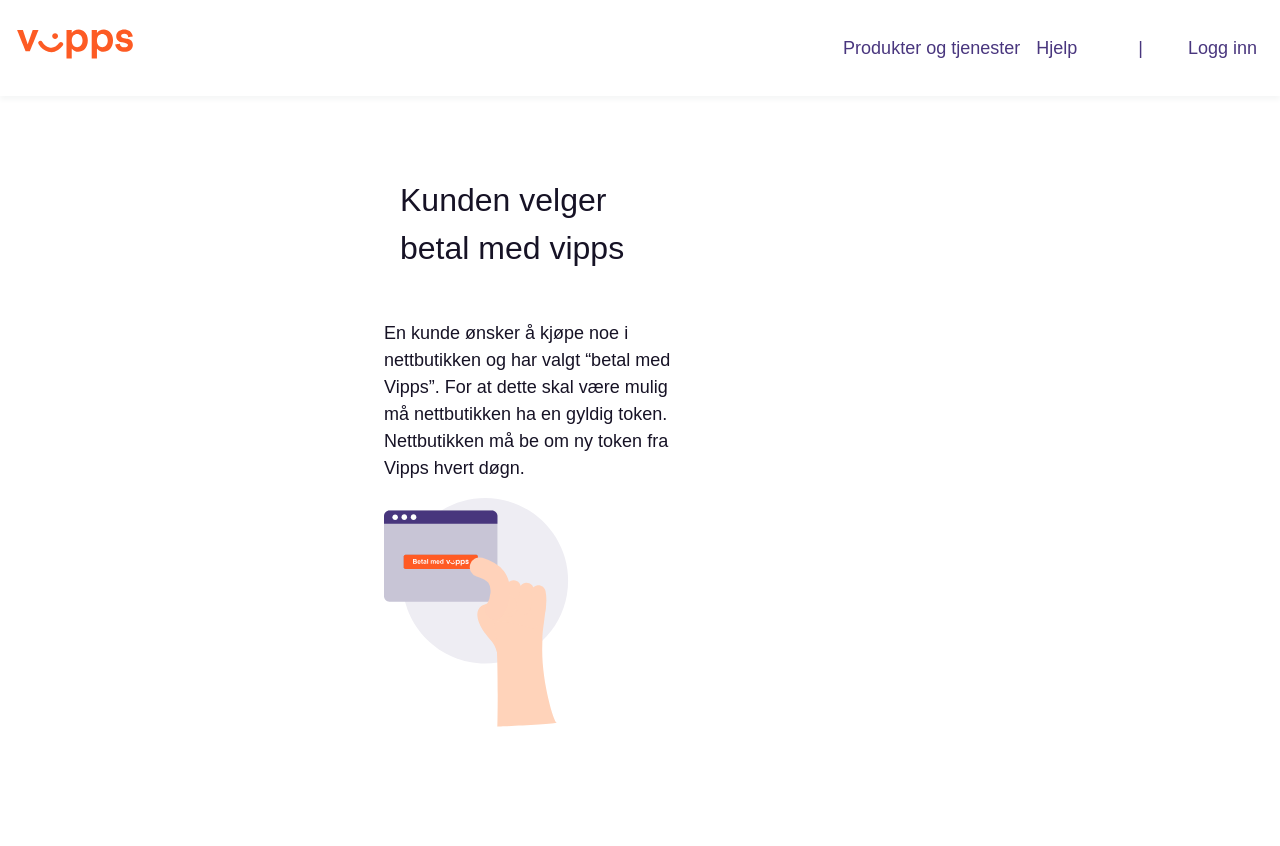
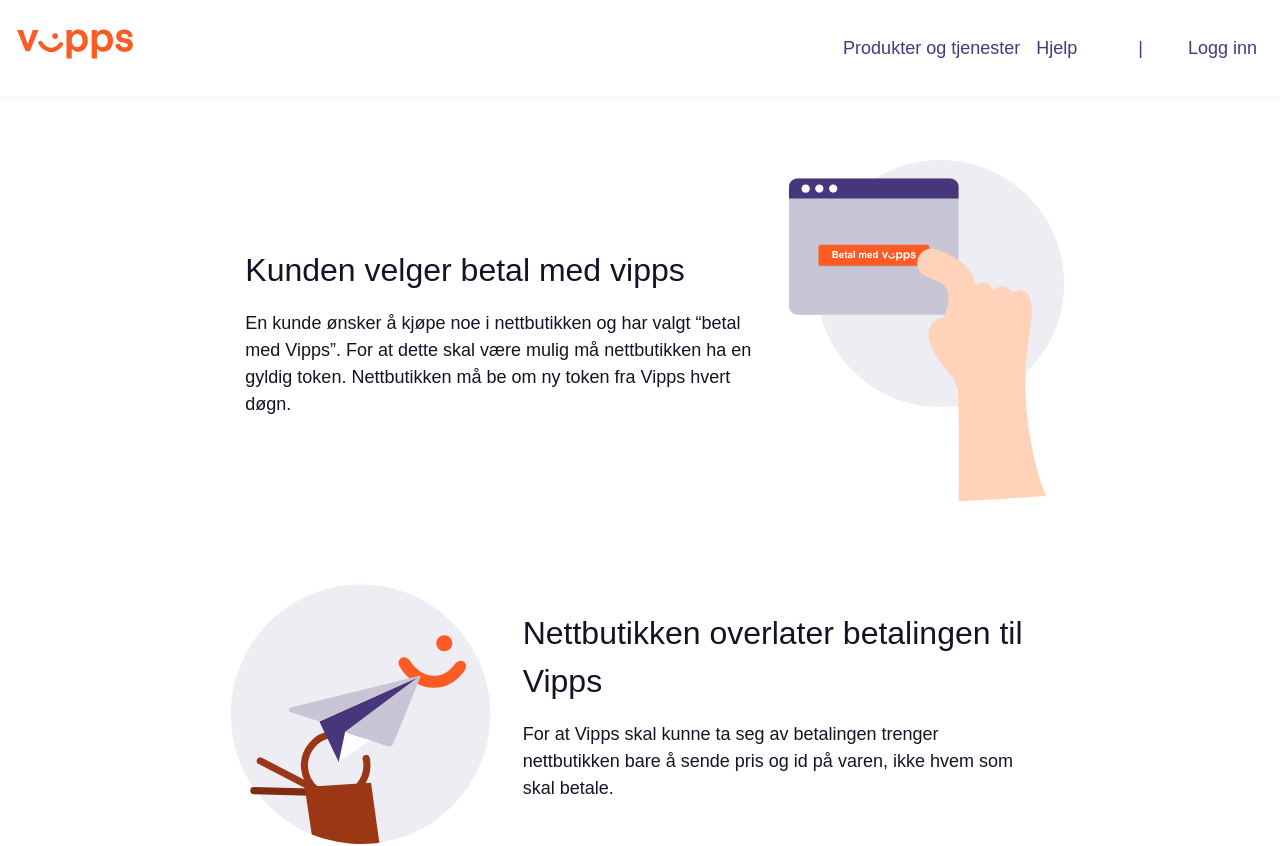
Before and after one commit to vippssommerstudenter2019/ecom-process, a React app in the folder client/: page / in a window 1280 px wide. Shown: the top 846 px of the page. Built offline with nearby package versions, Linux system fonts and the light colour scheme; no server answers; a web font is replaced by a local one.

Commit message:
Grids are back!

```diff
--- a/client/src/App.css
+++ b/client/src/App.css
@@ -1,6 +1,7 @@
 @import url("vipps-styles.css");
 @import url("../node_modules/codemirror/lib/codemirror.css");
 @import url("../node_modules/codemirror/theme/xq-light.css");
+@import url("../node_modules/codemirror/theme/material.css");
 
 .App {
   text-align: left;
@@ -9,7 +10,7 @@
 .content-wrapper {
 	text-align: left;
 	display: grid;
-	grid-template-columns: 1fr 2fr 1fr;
+	grid-template-columns: 1fr 4fr 1fr;
 	grid-template-areas:
 		". content-area .";
 }
@@ -18,41 +19,74 @@
 	grid-area: content-area;
 }
 
-.step-wrapper {
-	padding: 48px;
-	width: auto;
-	height: auto;
+.step-text {
+	grid-area: step-text;
+	align-self: center;
 }
 
-.step-title {
-	padding: 16px;
-	width: 100%;
-	height: auto;
+.step-sub-text {
+	margin-top: 16px;
+	margin-bottom: 16px;
 }
 
-.step-text {
-	padding: 16px;
-	width: 60%;
-	height: auto;
+.step-img-right {
+	grid-area: img-right;
+	align-self: center;
 }
 
-.step-image {
-	padding: 16px;
-	width: 40%;
-	height: auto;
+.step-img-left {
+	grid-area: img-left;
+	align-self: center;
 }
 
-.step-float-left {
-	float: left;
+.step-wrapper {
+	margin-top: 64px;
+	margin-bottom: 64px;
+	display: grid;
+	grid-template-columns: auto 60% auto;
+	grid-template-rows: auto;
+	grid-column-gap: 32px;
+	grid-template-areas:
+		"img-left step-text img-right";
 }
 
-.step-float-right {
-	float: right;
+.code-img-left {
+	grid-area: img-left;
 }
 
-.step-pad {
-	width: 100%;
-	height: 32px;
+.code-img-right {
+	grid-area: img-right;
+}
+
+.code-title {
+	grid-area: title;
+	margin-top: 16px;
+	margin-bottom: 16px;
+}
+
+.code-description {
+	grid-area: desc;
+	margin-top: 16px;
+	margin-bottom: 16px;
+}
+
+.code-code {
+	grid-area: code;
+	margin-top: 16px;
+	margin-bottom: 16px;
+}
+
+.code-wrapper {
+	margin-top: 64px;
+	margin-bottom: 64px;
+	display: grid;
+	grid-template-columns: auto 60% auto;
+	grid-template-rows: auto auto auto;
+	grid-column-gap: 32px;
+	grid-template-areas:
+		". title ."
+		"img-left desc img-right"
+		"img-left code img-right";
 }
 
 .CodeMirror {
--- a/client/src/components/Step.js
+++ b/client/src/components/Step.js
@@ -1,5 +1,5 @@
 import React, {Component} from 'react';
-import {Element} from 'react-scroll';
+//import {Element} from 'react-scroll';
 import CodeView from "./CodeView";
 //import Img from "./ecom-steps/Step1.svg";
 
@@ -9,7 +9,7 @@
 ScrollLinking
 */
 
-const titleClass = "step-title xlarge-font-size text-color-black";
+const titleClass = "xlarge-font-size text-color-black";
 const descriptionClass = "default-font-size text-color-black";
 
 class Step extends Component {
@@ -27,28 +27,26 @@
 	*/
 
 	render() {
-		const imgflt = "step-float-" +(this.props.position === 'left')? "right" : "left"
-		const txtflt = "step-float-" + this.props.position;
-
-		const img = this.props.imagelink;
-		const code = this.props.code;
-		const title = this.props.title;
-		const description = this.props.description;
+		const imgflt = "step-img-" + ((this.props.position === 'left')? "right" : "left");
 
 		return (
 			<div className="step-wrapper" id={this.props.scrollId}>
-				<div className={"step-text " + txtflt} vertical-align="center">
-					<div className={titleClass}>
-						{this.props.title}
+				<div className={"step-text"} vertical-align="center">
+
+					<div className="step-sub-text">
+						<div className={titleClass}>{this.props.title}</div>
 					</div>
-					<div className="step-pad" />
-					<div className={descriptionClass}>
-						{this.props.description}
+
+					<div className="step-sub-text">
+						<div className={descriptionClass}>{this.props.description}</div>
 					</div>
+
 				</div>
-				<div className={"step-image " + imgflt} vertical-align="center">
+
+				<div className={imgflt} vertical-align="center">
 					<img src={this.props.imagelink} />
 				</div>
+
 			</div>
 		);
 	}
@@ -57,29 +55,27 @@
 class CodeStep extends Component {
 
 	render() {
-		const imgflt = "step-float-" +(this.props.position === 'left')? "right" : "left"
-		const txtflt = "step-float-" + this.props.position;
+		const imgflt = "code-img-" + ((this.props.position === 'left')? "right" : "left");
 
 		return (
-			<div className="step-wrapper" id={this.props.scrollId}>
-				<div className="step-title">
-					<div className={"step-text " + txtflt}>
-						<div className={titleClass}>
-							{this.props.title}
-						</div>
-					</div>
+			<div className="code-wrapper" id={this.props.scrollId}>
+
+				<div className="code-title">
+					<div className={titleClass}>{this.props.title}</div>
 				</div>
-				<div className="step-pad" />
-				<div className={"step-text " + txtflt}>
-					<div className={descriptionClass}>
-						{this.props.description}
-					</div>
-					<div className="step-pad" />
+
+				<div className="code-description" >
+					<div className={descriptionClass}>{this.props.description}</div>
+				</div>
+
+				<div className="code-code" >
 					<CodeView language={this.props.language} code={this.props.code} />
 				</div>
-				<div className={"step-img " + imgflt}>
+
+				<div className={imgflt}>
 					<img src={this.props.imagelink} />
 				</div>
+
 			</div>
 		);
 	}
```
